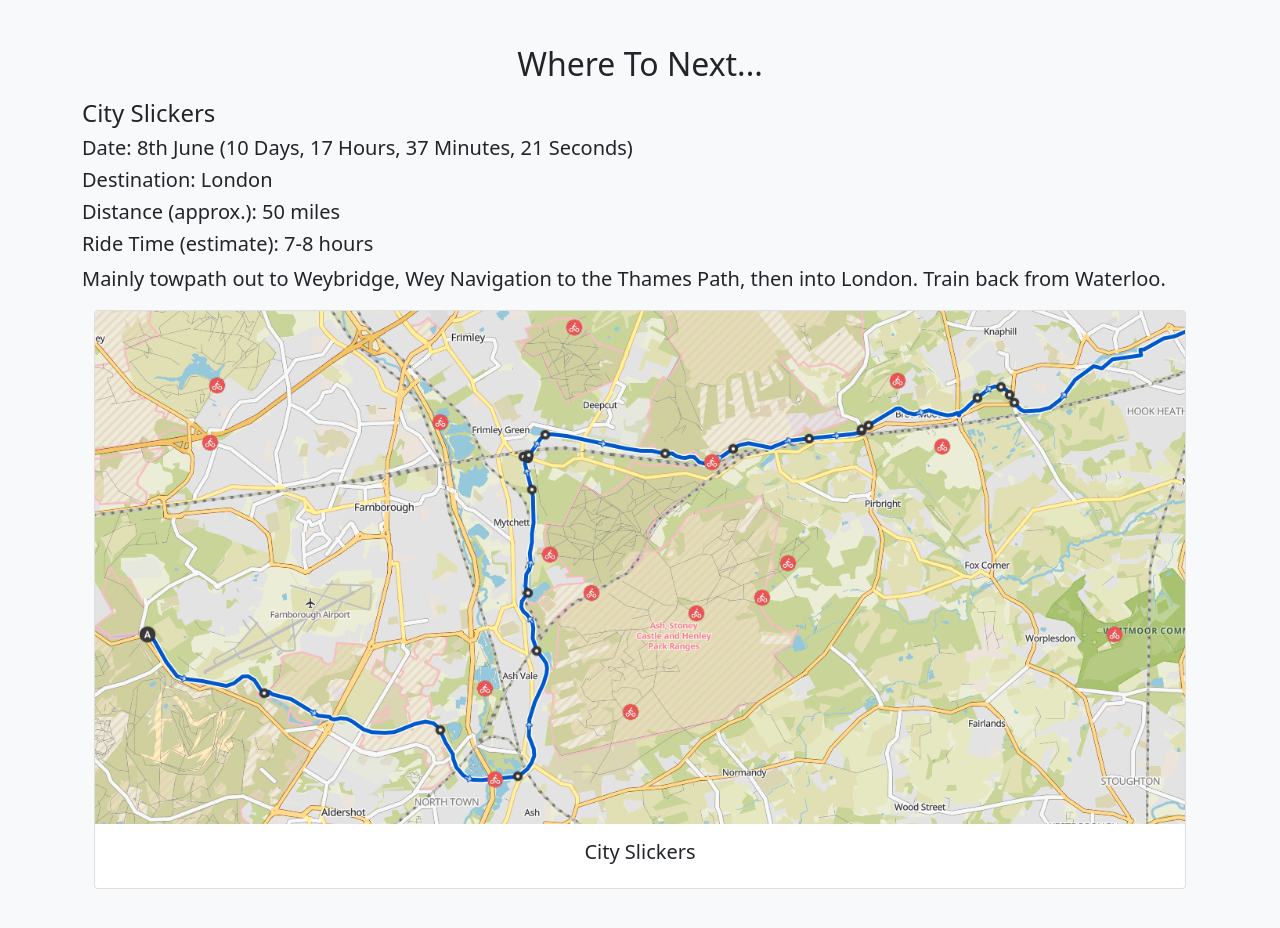
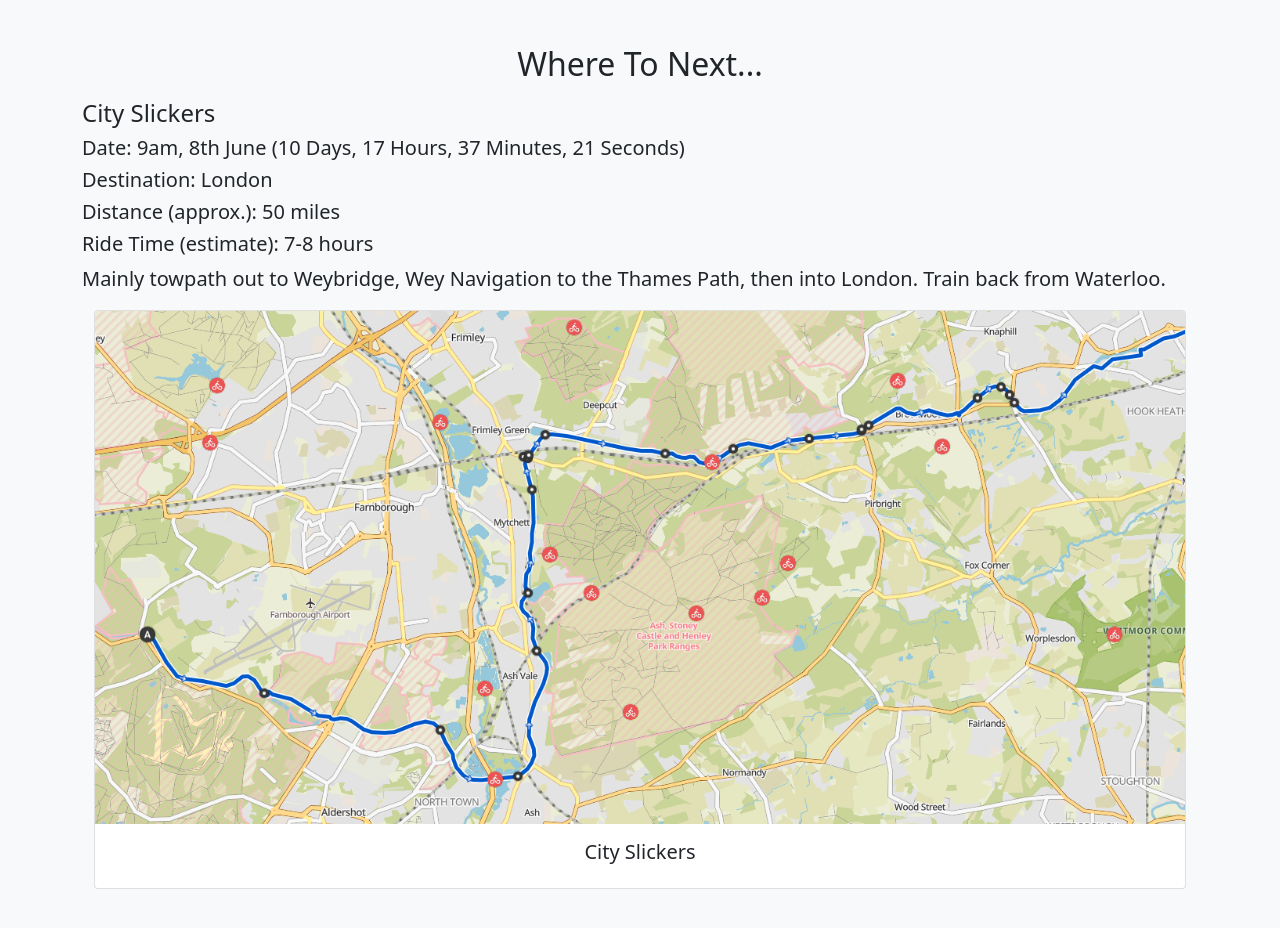
Before and after one commit to the-muckies/the-muckies.github.io, a plain HTML site: page index.html in a window 1280 px wide. Shown: the part 1980-2908 px from the top of the page. Drawn offline with nearby package versions, Linux system fonts and the light colour scheme.

Commit message:
Updates to City Slickers event

```diff
--- a/index.html
+++ b/index.html
@@ -111,7 +111,7 @@
       <div>
         <h2 class="text-center mb-md-0">Where To Next...</h2>
         <h4 class="pt-3">City Slickers</h4>
-        <h5>Date: 8th June (<span id="days"></span> Days, <span id="hours"></span> Hours, <span id="min"></span> Minutes, <span id="sec"></span> Seconds)</h5>
+        <h5>Date: 9am, 8th June (<span id="days"></span> Days, <span id="hours"></span> Hours, <span id="min"></span> Minutes, <span id="sec"></span> Seconds)</h5>
         <h5>Destination: London</h5>
         <h5>Distance (approx.): 50 miles</h5>
         <h5>Ride Time (estimate): 7-8 hours</h5>
```
